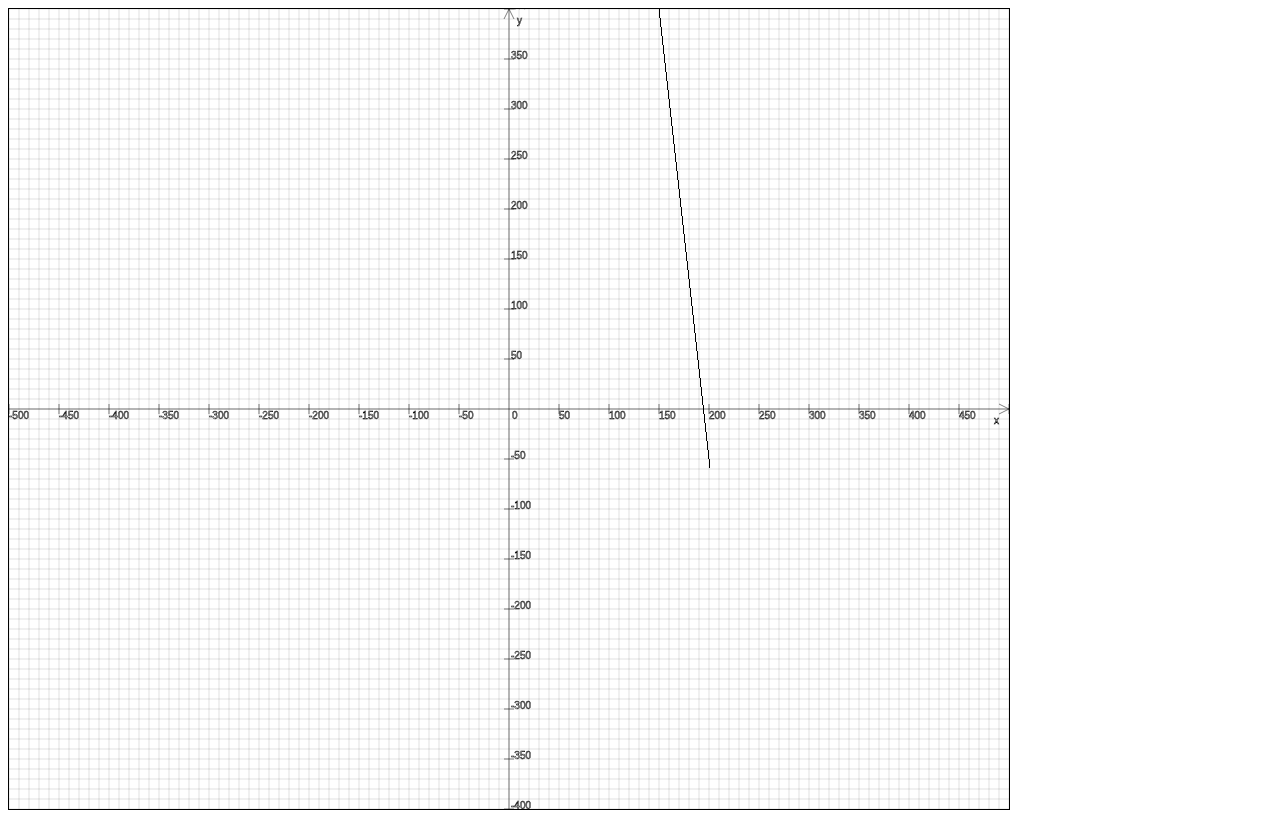
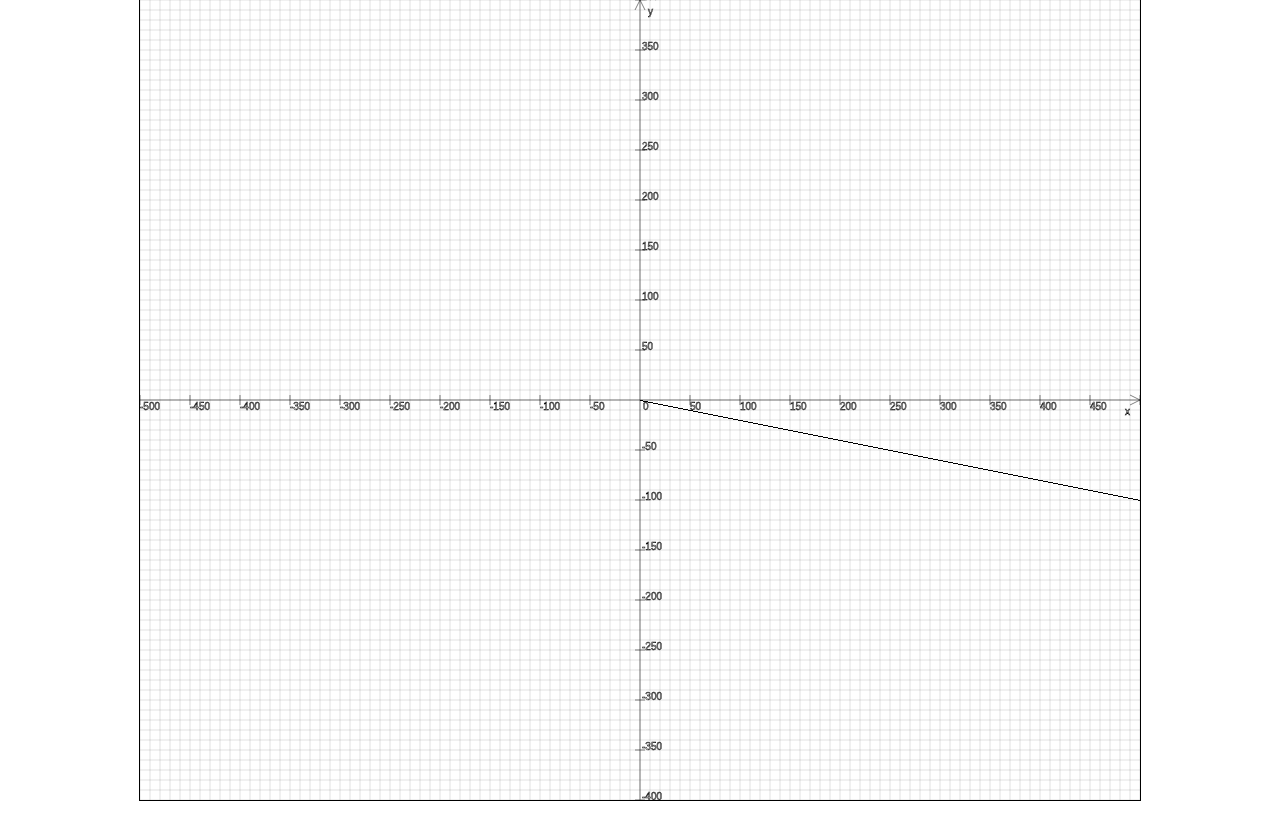
Before and after one commit to kalenav/uchoba, a plain HTML site: page giis/index.html in a window 1280 px wide. After the commit the page ends 801 px from the top, so only its background shows below. Drawn offline with Linux system fonts and the light colour scheme.

Commit message:
giis1 bresenham

```diff
--- a/giis/script.js
+++ b/giis/script.js
@@ -67,7 +67,7 @@ const geometryModule = (function() {
             const rawAngleInRadians = Math.atan(this._y / this._x);
             const actualAngleInRadians = rawAngleInRadians + (offsetAngleByPi ? Math.PI : 0);
 
-            return Math.round((-1 * (GeometryUtils.radiansToDegrees(actualAngleInRadians)) + 360) % 360);
+            return Math.round(GeometryUtils.radiansToDegrees(actualAngleInRadians) + 360) % 360;
         }
 
         get octant() {
@@ -265,28 +265,65 @@ const lab1Module = (function() {
         endpoints.start = new Point(endpoints.end.x, endpoints.end.y);
         endpoints.end = startEndpointSnapshot;
     }
+    function getDependentAndIndependentVariableBoundaries(endpoints, swapVariables) {
+        const independentStart = swapVariables ? endpoints.start.y : endpoints.start.x;
+        const independentEnd = swapVariables ? endpoints.end.y : endpoints.end.x;
+        const deltaIndependent = Math.abs(independentEnd - independentStart);
+
+        const dependentStart = swapVariables ? endpoints.start.x : endpoints.start.y;
+        const dependentEnd = swapVariables ? endpoints.end.x : endpoints.end.y;
+        const deltaDependent = Math.abs(dependentEnd - dependentStart);
+
+        const deltaErr = deltaDependent / deltaIndependent;
+        return {
+            independentStart,
+            independentEnd,
+            deltaIndependent,
+            dependentStart,
+            dependentEnd,
+            deltaDependent,
+            // возможность использовать положительный либо отрицательный шаг
+            // зависимой переменной позволяет алгоритму Брезенхейма рисовать отрезки,
+            // направляющие векторы которых проходят в октантах, являющимися
+            // отражениями уже покрываемых алгоритмом октантов относительно оси X:
+            // для 1 октанта это октант 2, для 5 октант это октант 4.
+            dependentStep: (dependentEnd - dependentStart > 0) ? 1 : -1,
+            deltaErr
+        }
+    }
+    // алгоритм Брезенхема по умолчанию успешно рисует отрезки,
+    // направляющие вектора которых проходят в 1 октанте.
     function bresenhamsLine(endpoints, drawPointCallback, color = COLOR_BLACK) {
-        // позволяет рисовать линии, идущие "снизу влево"
+        // возможность перестановки точек начала и конца отрезка позволяет рисовать отрезки,
+        // направляющие вектора которых проходят в 5 октанте.
         if (endpoints.start.x > endpoints.end.x) {
             swapEndpoints(endpoints);
         }
         const [x_start, y_start, x_end, y_end] = mapEndpoints(endpoints);
 
-        const deltaX = Math.abs(x_end - x_start);
-        const deltaY = Math.abs(y_end - y_start);
-        const deltaErr = deltaY / deltaX;
+        const deltaX_raw = Math.abs(x_end - x_start);
+        const deltaY_raw = Math.abs(y_end - y_start);
 
-        let currY = y_start;
-        // позволяет рисовать линии, идущие "снизу вправо" и "сверху влево"
-        const yStep = (y_start < y_end) ? 1 : -1;
+        // если абсолютное значение тангенса угла наклона прямой к оси X больше 1,
+        // то следует поменять переменные местами: сделать Y независимой переменной,
+        // а X - зависимой. возможность менять переменные местами позволяет алгоритму
+        // рисовать отрезки, направляющие векторы которых проходят в 2, 3, 6 и 7 октантах.
+        const swapVariables = Math.abs(deltaY_raw / deltaX_raw) > 1;
+
+        const variableInfo = getDependentAndIndependentVariableBoundaries(endpoints, swapVariables);
+
+        let currIndependentVariableValue = variableInfo.independentStart;
+        let currDependentVariableValue = variableInfo.dependentStart;
+        const deltaErr = variableInfo.deltaDependent / variableInfo.deltaIndependent;
         let error = 0;
-        for (let currX = x_start; currX <= x_end; currX += 1) {
+        for (currIndependentVariableValue; currIndependentVariableValue <= variableInfo.independentEnd; currIndependentVariableValue++) {
+            const x = swapVariables ? currDependentVariableValue : currIndependentVariableValue;
+            const y = swapVariables ? currIndependentVariableValue : currDependentVariableValue;
+            drawPointCallback(x, y, color);
+
             error += deltaErr;
-
-            // позволяет рисовать линии, проходящие в 2, 3, 6 и 7 октантах
-            while (error >= 0.5) {
-                drawPointCallback(currX, currY, color);
-                currY += yStep;
+            if (error >= 0.5) {
+                currDependentVariableValue += variableInfo.dependentStep;
                 error -= 1;
             }
         }
@@ -306,4 +343,4 @@ const lab1Module = (function() {
 })();
 
 const canvas = new CanvasController();
-lab1Module.bresenhamsLine({ start: new Point(200, -50), end: new Point(150, 400) }, canvas.drawPoint.bind(canvas));
+lab1Module.bresenhamsLine({ start: new Point(0, 0), end: new Point(500, -100) }, canvas.drawPoint.bind(canvas));
--- a/giis/styles.css
+++ b/giis/styles.css
@@ -1,3 +1,13 @@
+body {
+    width: 100vw;
+    height: 100vh;
+    padding: 0;
+    margin: 0;
+    display: flex;
+    justify-content: center;
+    align-items: center;
+}
+
 #canvas {
     border: solid black 1px;
 }
```
